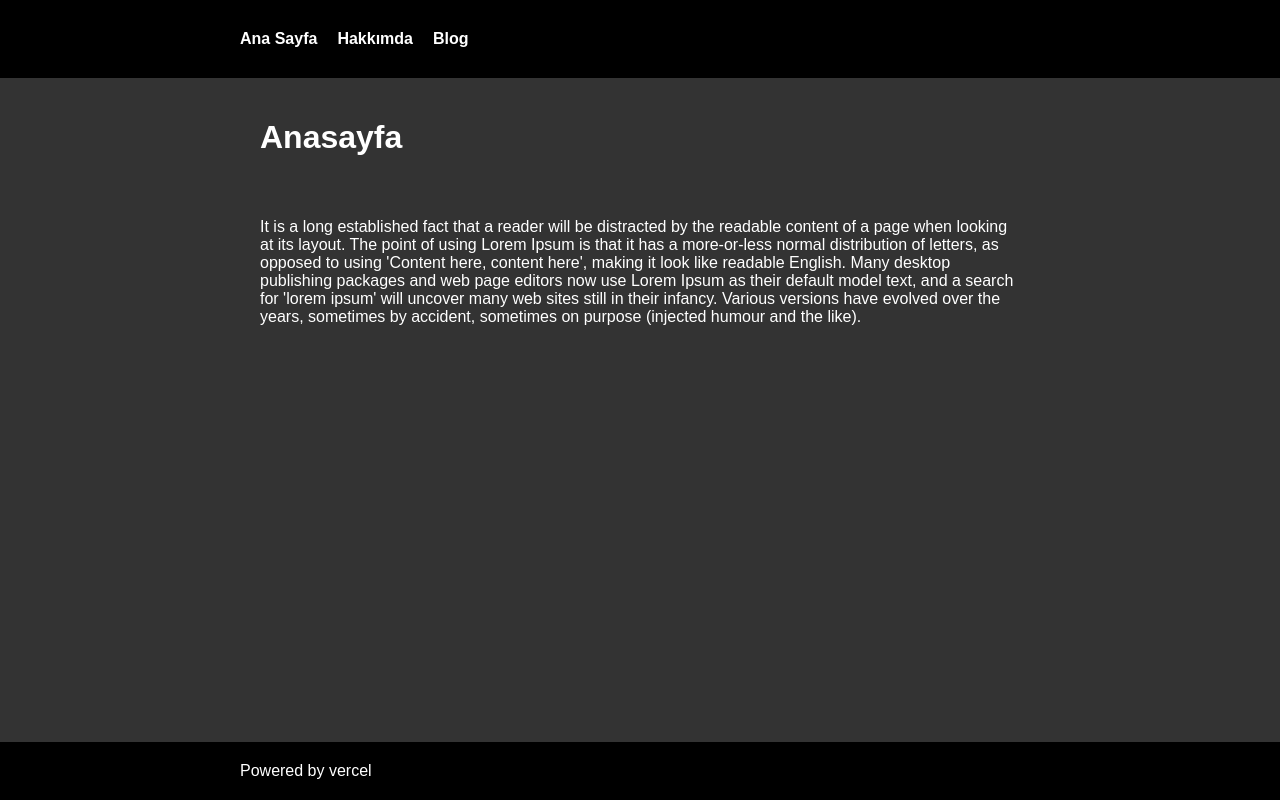
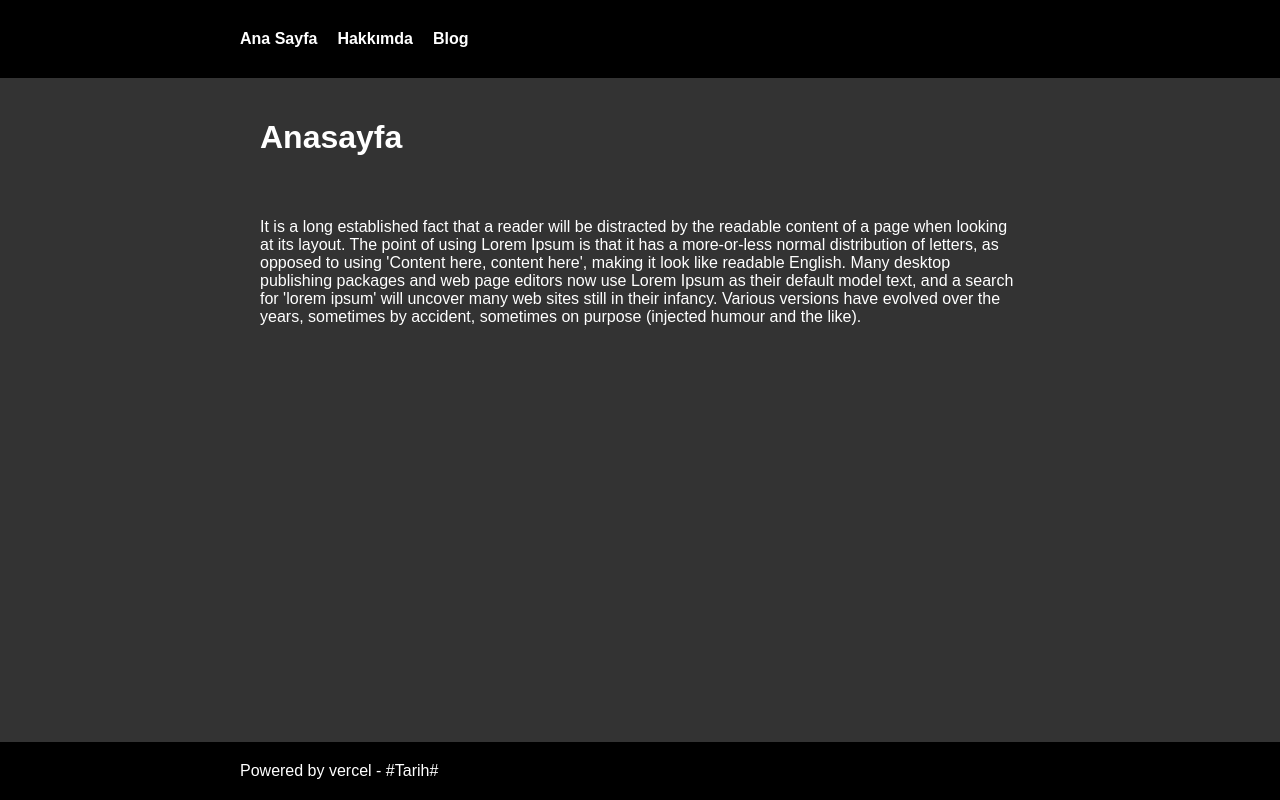
Before and after one commit to Zero-to-Hero-Developer/nextjs-blog, a Next.js app: page / in a window 1280 px wide. Built offline with nearby package versions, Linux system fonts and the light colour scheme.

Commit message:
Tarih güncelleme scripti eklendi

```diff
--- a/components/Layout.js
+++ b/components/Layout.js
@@ -46,7 +46,7 @@ export default ({ title, children }) => (
           target="_blank"
           rel="noopener noreferrer"
         >
-          Powered by vercel
+          Powered by vercel - #Tarih#
         </a>
       </FooterInner>
     </Footer>
--- a/package.json
+++ b/package.json
@@ -2,7 +2,7 @@
   "private": true,
   "scripts": {
     "dev": "next dev",
-    "build": "next build",
+    "build": "node script/updateDate.js && next build",
     "start": "next start",
     "export": "next build & next export"
   },
```
Also changed, not shown: script/updateDate.js (added, +12 -0 lines).
